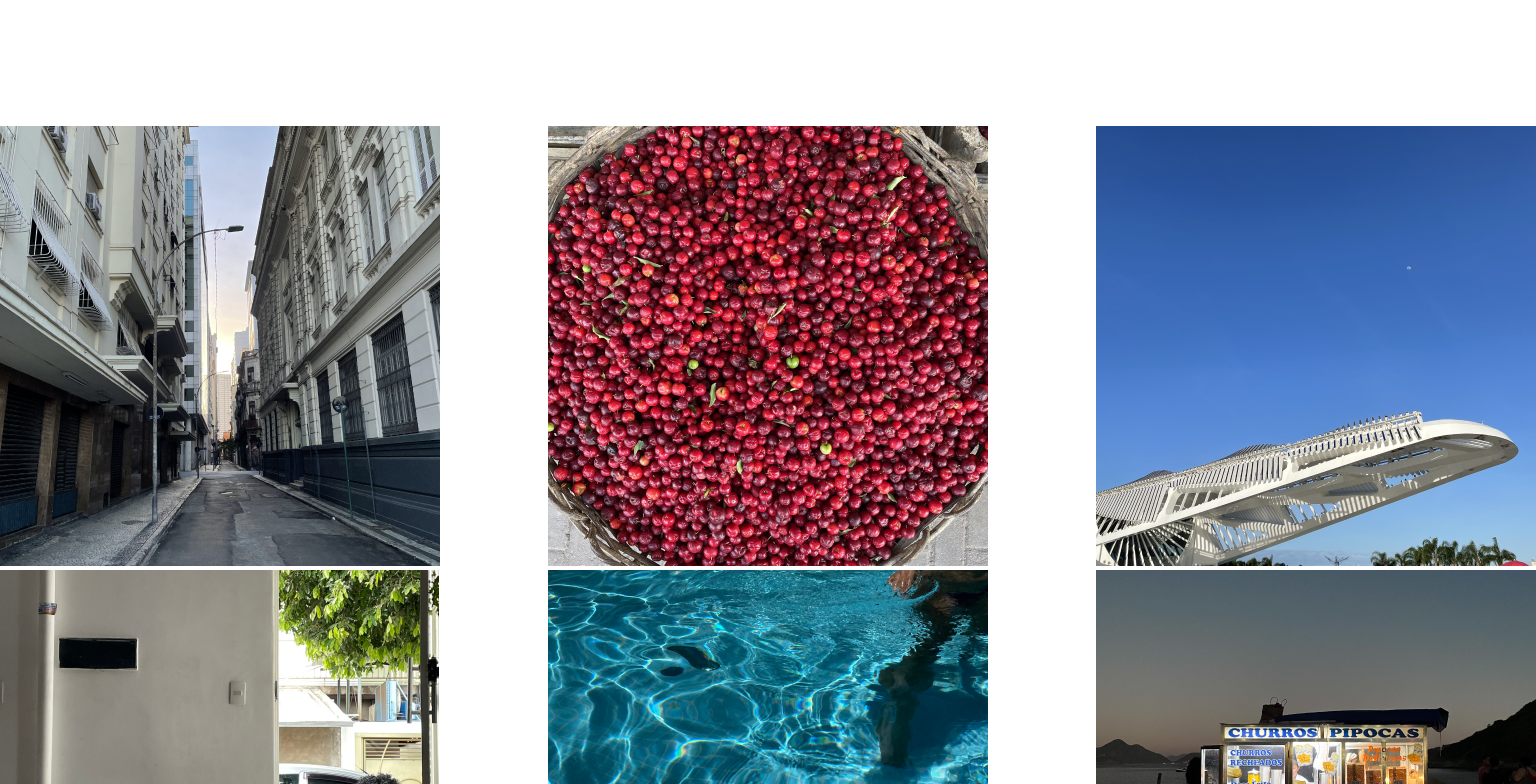
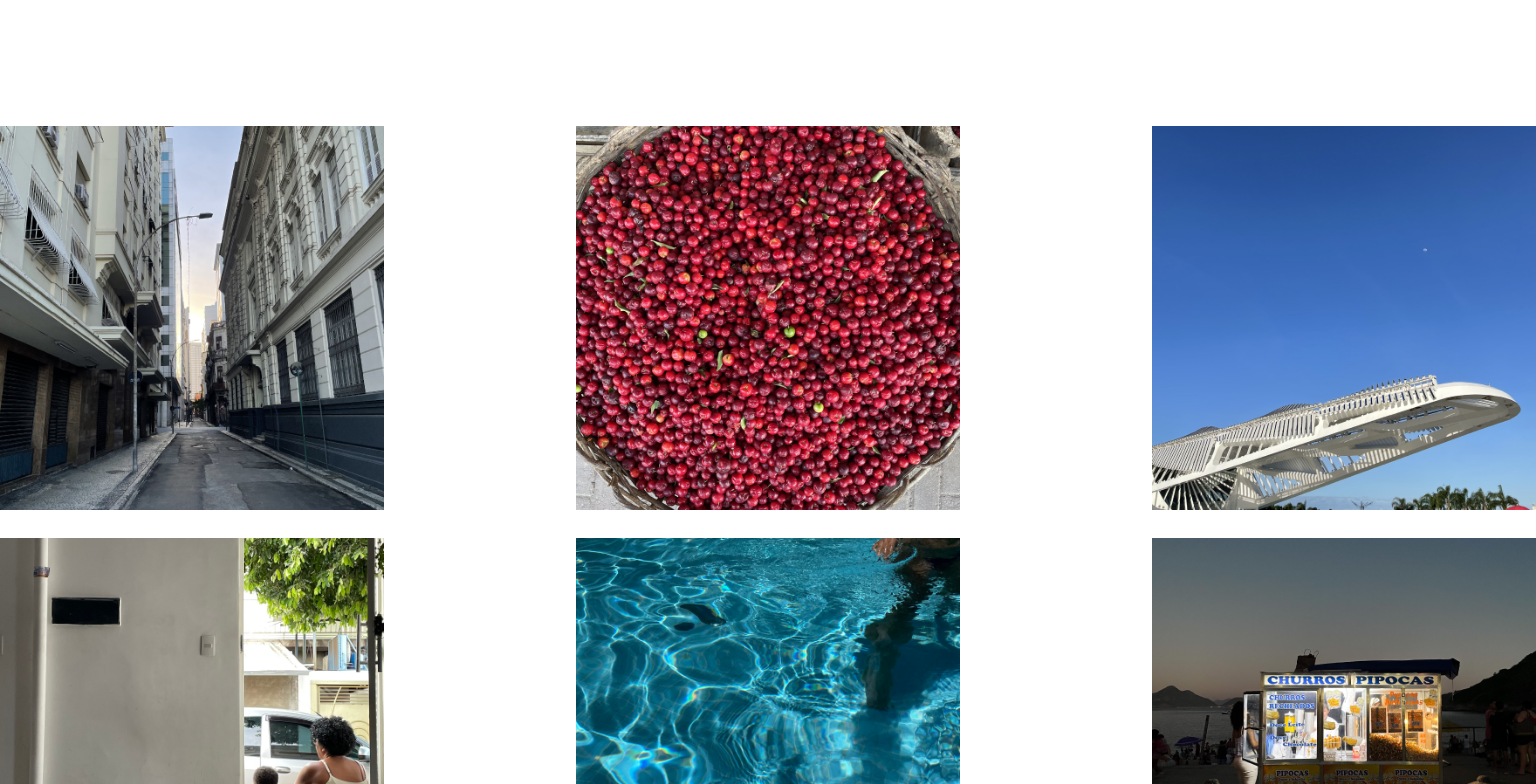
Before and after one commit to jadsonsantos/thalita-torres, a Next.js app: page /about in a window 1536 px wide. Shown: the part 1940-2724 px from the top of the page. Built offline with nearby package versions, Linux system fonts and the light colour scheme.

Commit message:
small adjustments

```diff
--- a/styles/Gallery.module.scss
+++ b/styles/Gallery.module.scss
@@ -21,11 +21,15 @@
 
   @media (min-width: 768px) {
     &__item {
-      flex: unset;
+      flex: 0 0 25%;
     }
   }
 
   @media (min-width: 1370px) {
+    &__list {
+      gap: 24px;
+    }
+
     img {
       width: revert;
       height: revert;
--- a/styles/Hero.module.scss
+++ b/styles/Hero.module.scss
@@ -2,7 +2,7 @@
   padding: 64px 0;
 
   @media (min-width: 768px) {
-    padding: 120px 0;
+    padding: 220px 0;
   }
 
   &__title {
```
Also changed, not shown: public/icons/logo.svg (added).
